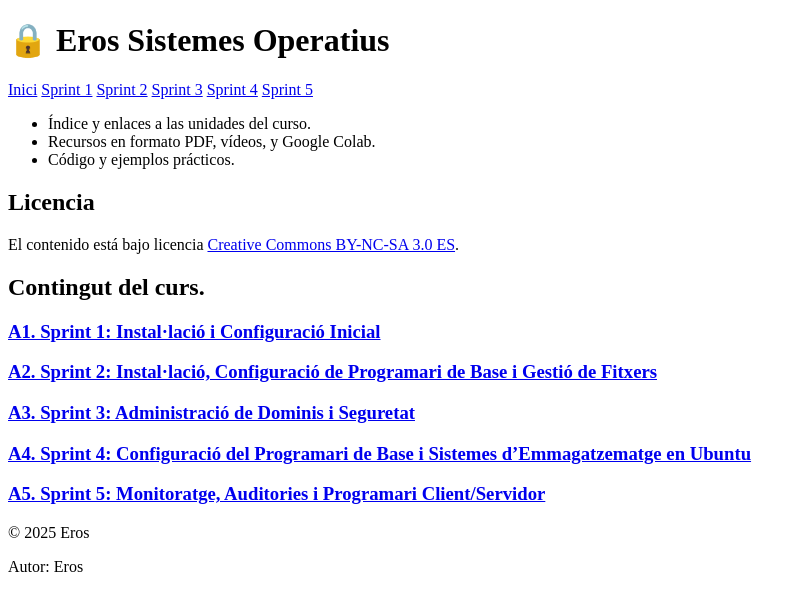
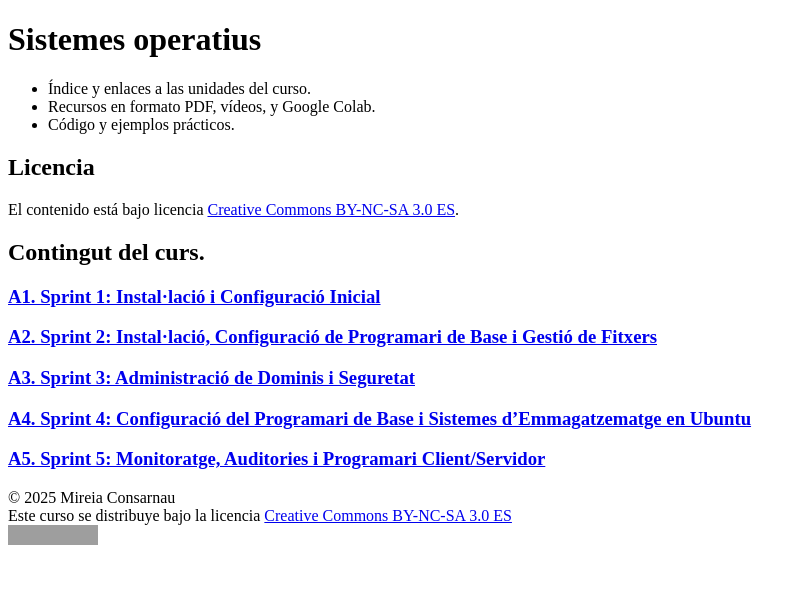
Before and after one commit to erosmauri/ISOPJ1, a Jekyll site: the page built from index.md, in a window 1280 px wide. Shown: the top 611 px of the page, without its empty margins (0-807 px from the left). Built offline with Jekyll 4.4.1, drawn with Linux system fonts in a browser that asks for light colours; grey boxes are pictures that could not be loaded.

Commit message:
Update default.html

```diff
--- a/_layouts/default.html
+++ b/_layouts/default.html
@@ -1,36 +1,27 @@
 <!DOCTYPE html>
-<html lang="ca">
+<html lang="es">
 <head>
   <meta charset="UTF-8" />
-    <meta name="viewport" content="width=device-width, initial-scale=1.0" />
-    <title>{{ page.title | default: site.title }}</title>
-    <link rel="stylesheet" href="{{ '/assetscss/extra.css' | relative_url }}">
-    <link rel="icon" href="{{ '/assetscss/favicon-32x32.png' | relative_url }}" />
+  <meta name="viewport" content="width=device-width, initial-scale=1" />
+  <title>{{ page.title }}</title>
+  <link rel="stylesheet" href="assetscss/extra.css" />
 </head>
 <body>
-    <header class="site-header">
-      <div class="container">
-        <h1 class="site-title">
-          🔒 {{ site.title }}
-        </h1>
-        <nav class="site-nav">
-          <a href="{{ '/' | relative_url }}">Inici</a>
-          <a href="{{ '/SP1/' | relative_url }}">Sprint 1</a>
-          <a href="{{ '/SP2/' | relative_url }}">Sprint 2</a>
-          <a href="{{ '/SP3/' | relative_url }}">Sprint 3</a>
-          <a href="{{ '/SP4/' | relative_url }}">Sprint 4</a>
-          <a href="{{ '/SP5/' | relative_url }}">Sprint 5</a>
-        </nav>
-      </div>
-    </header>
 
-    <main class="content container">
+  <h1>{{ page.title }}</h1>
+
   {{ content }}
-    </main>
 
-    <footer class="site-footer">
-      <p>&copy; {{ site.time | date: '%Y' }} {{ site.author }}</p>
-      <p>Autor: Eros</p>
+  <footer class="license">
+    © 2025 Mireia Consarnau
+    <br/>
+    Este curso se distribuye bajo la licencia
+    <a href="https://creativecommons.org/licenses/by-nc-sa/3.0/es/">Creative Commons BY-NC-SA 3.0 ES</a>
+    <br/>
+    <a href="https://creativecommons.org/licenses/by-nc-sa/3.0/es/">
+      <img src="https://i.creativecommons.org/l/by-nc-sa/3.0/es/88x31.png" alt="Licencia CC BY-NC-SA 3.0 ES" />
+    </a>
   </footer>
+
 </body>
 </html>
```
Lines whose indentation alone changed are shown as unchanged.
